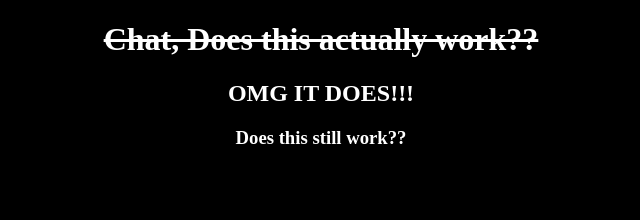
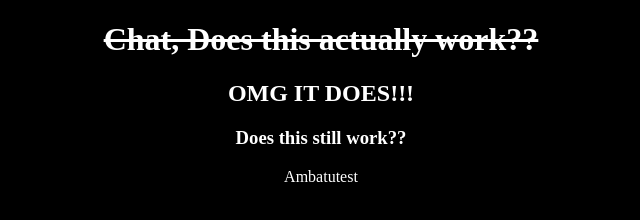
Before and after one commit to SHUBARUUU/Start, a plain HTML site: page index.html in a window 1280 px wide. Shown: the full height of the page, 319-959 px from the left. Drawn offline with Linux system fonts and the light colour scheme.

Commit message:
Update index.html

```diff
--- a/index.html
+++ b/index.html
@@ -10,5 +10,6 @@
     <h1>Chat, Does this actually work??</h1>
     <h2>OMG IT DOES!!!</h2>
     <h3>Does this still work??</h3>
+    <p>Ambatutest</p>
   </body>
 </html>
```
